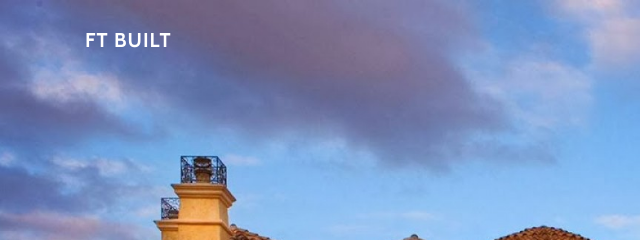
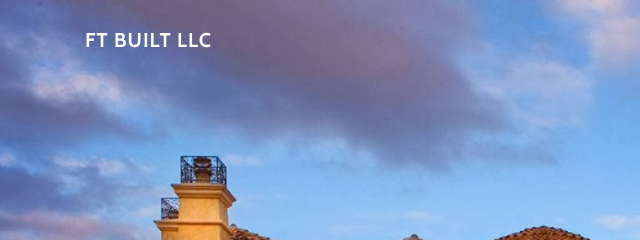
Before and after one commit to ftbuilt/ftbuilt, a website with bundled scripts: page index.html in a window 1280 px wide. Shown: the top 240 px of the page, 0-640 px from the left. Built offline with nearby package versions, Linux system fonts and the light colour scheme.

Commit message:
Update index.html

```diff
--- a/index.html
+++ b/index.html
@@ -28,7 +28,7 @@
     <!-- Navigation -->
     <nav class="navbar navbar-expand-lg navbar-light fixed-top" id="mainNav">
       <div class="container">
-        <a class="navbar-brand js-scroll-trigger" href="#page-top">FT Built</a>
+        <a class="navbar-brand js-scroll-trigger" href="#page-top">FT Built LLC</a>
         <button class="navbar-toggler navbar-toggler-right" type="button" data-toggle="collapse" data-target="#navbarResponsive" aria-controls="navbarResponsive" aria-expanded="false" aria-label="Toggle navigation">
           Menu
           <i class="fa fa-bars"></i>
```
